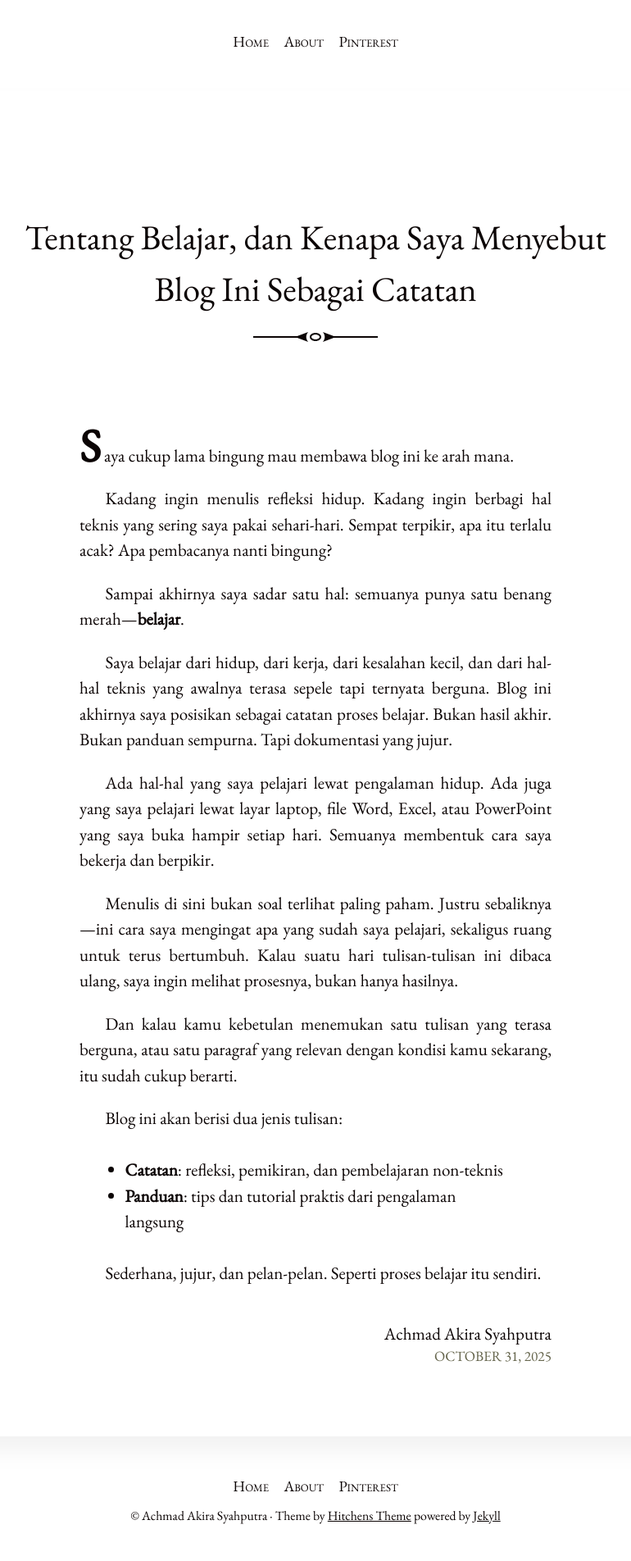
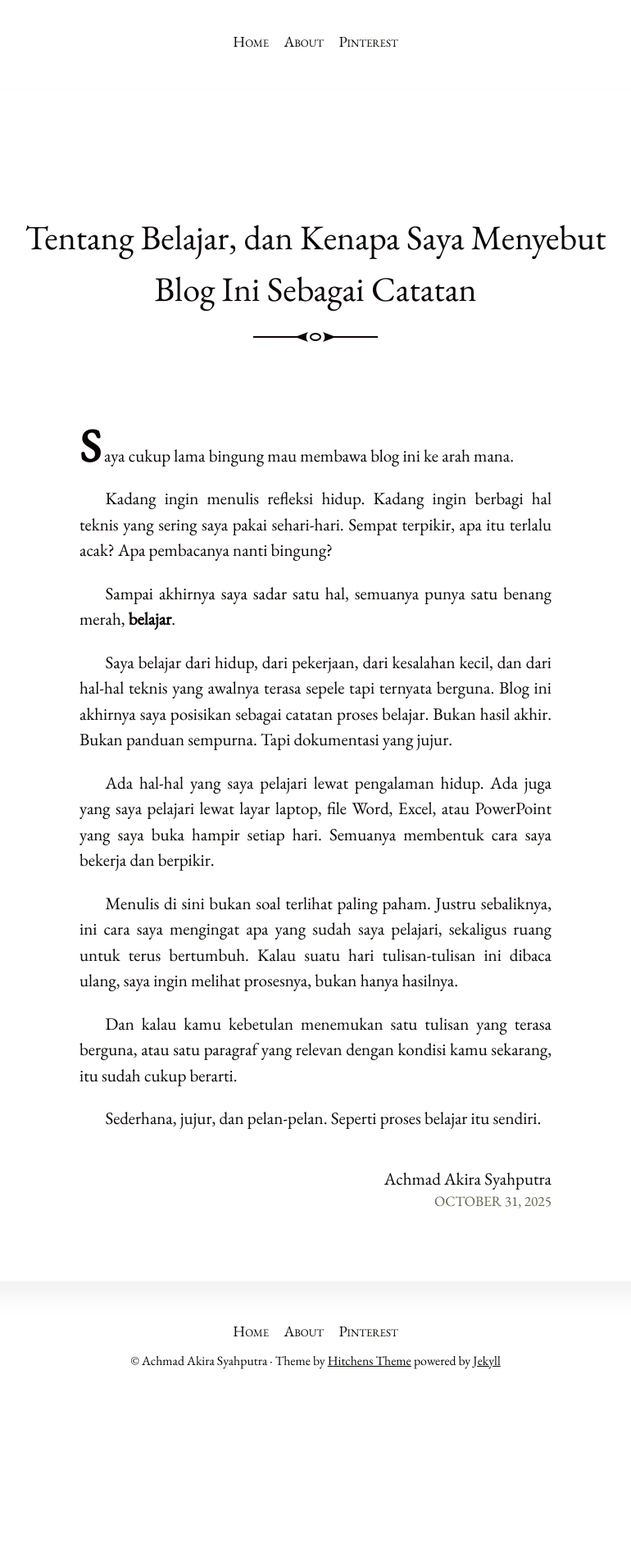
Before and after one commit to akirasyahputra/blog, a Jekyll site: the page built from _posts/2025-10-31-tentang-belajar-dan-catatan.md, in a window 1280 px wide. Shown: the whole page at 82% size, without its empty margins (255-1025 px from the left). Built offline with Jekyll 4.4.1, drawn with Linux system fonts in a browser that asks for light colours; after the commit the page ends 1715 px from its top, so only the background shows below that.

Commit message:
Update 2025-10-31-tentang-belajar-dan-catatan.md

```diff
--- a/_posts/2025-10-31-tentang-belajar-dan-catatan.md
+++ b/_posts/2025-10-31-tentang-belajar-dan-catatan.md
@@ -9,20 +9,14 @@ Saya cukup lama bingung mau membawa blog ini ke arah mana.
 
 Kadang ingin menulis refleksi hidup. Kadang ingin berbagi hal teknis yang sering saya pakai sehari-hari. Sempat terpikir, apa itu terlalu acak? Apa pembacanya nanti bingung?
 
-Sampai akhirnya saya sadar satu hal: semuanya punya satu benang merah—**belajar**.
+Sampai akhirnya saya sadar satu hal, semuanya punya satu benang merah, **belajar**.
 
-Saya belajar dari hidup, dari kerja, dari kesalahan kecil, dan dari hal-hal teknis yang awalnya terasa sepele tapi ternyata berguna. Blog ini akhirnya saya posisikan sebagai catatan proses belajar. Bukan hasil akhir. Bukan panduan sempurna. Tapi dokumentasi yang jujur.
+Saya belajar dari hidup, dari pekerjaan, dari kesalahan kecil, dan dari hal-hal teknis yang awalnya terasa sepele tapi ternyata berguna. Blog ini akhirnya saya posisikan sebagai catatan proses belajar. Bukan hasil akhir. Bukan panduan sempurna. Tapi dokumentasi yang jujur.
 
 Ada hal-hal yang saya pelajari lewat pengalaman hidup. Ada juga yang saya pelajari lewat layar laptop, file Word, Excel, atau PowerPoint yang saya buka hampir setiap hari. Semuanya membentuk cara saya bekerja dan berpikir.
 
-Menulis di sini bukan soal terlihat paling paham. Justru sebaliknya—ini cara saya mengingat apa yang sudah saya pelajari, sekaligus ruang untuk terus bertumbuh. Kalau suatu hari tulisan-tulisan ini dibaca ulang, saya ingin melihat prosesnya, bukan hanya hasilnya.
+Menulis di sini bukan soal terlihat paling paham. Justru sebaliknya, ini cara saya mengingat apa yang sudah saya pelajari, sekaligus ruang untuk terus bertumbuh. Kalau suatu hari tulisan-tulisan ini dibaca ulang, saya ingin melihat prosesnya, bukan hanya hasilnya.
 
 Dan kalau kamu kebetulan menemukan satu tulisan yang terasa berguna, atau satu paragraf yang relevan dengan kondisi kamu sekarang, itu sudah cukup berarti.
 
-Blog ini akan berisi dua jenis tulisan:
-
-- **Catatan**: refleksi, pemikiran, dan pembelajaran non-teknis
-- **Panduan**: tips dan tutorial praktis dari pengalaman langsung
-
-Sederhana, jujur, dan pelan-pelan.
-Seperti proses belajar itu sendiri.
+Sederhana, jujur, dan pelan-pelan. Seperti proses belajar itu sendiri.
```
